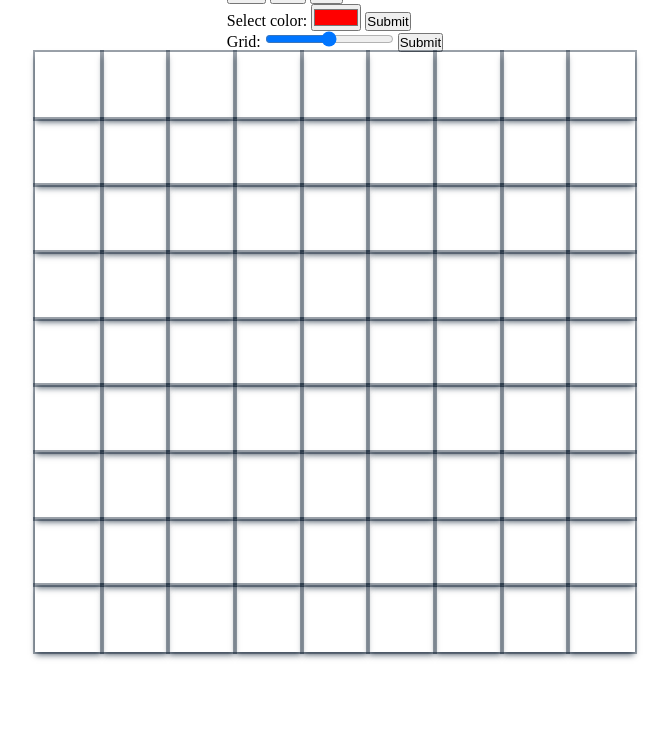
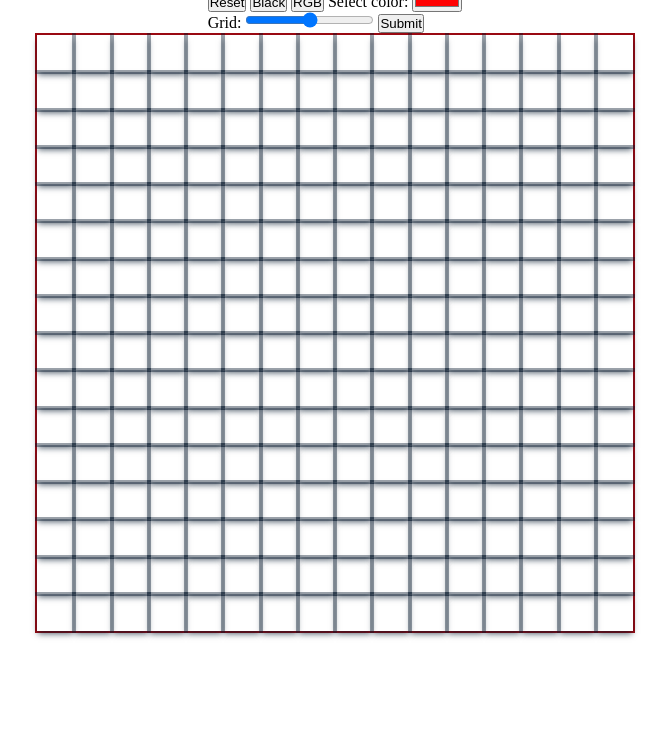
Before and after one commit to Martin-Rojas/Etch-a-Sketch, a plain HTML site: page index.html in a window 1280 px wide. Shown: the part 52-800 px from the top of the page, without its empty margins (305-974 px from the left). Drawn offline with Linux system fonts and the light colour scheme.

Commit message:
update code so that the user could choose a color and thus be able to use it to change the background-color

```diff
--- a/index.html
+++ b/index.html
@@ -14,11 +14,8 @@
         <button>Black</button>
         <button>RGB</button>
 
-        <form action="#">
-          <label for="favcolor">Select color:</label>
-          <input type="color" id="color" name="color" value="#ff0000" />
-          <input type="submit" value="Submit" />
-        </form>
+        <label for="favcolor">Select color:</label>
+        <input type="color" id="color" name="color" value="#ff0000" />
 
         <form action="#" method="get">
           <label for="vol">Grid:</label>
--- a/script.js
+++ b/script.js
@@ -1,19 +1,32 @@
 const grid = document.querySelector(".grid");
 const div = document.createElement("div");
+const userColorChoiceElement = document.querySelector("#color");
 
-/*Create a grid with dimensions user gave */
-for (let rows = 0; rows < 9; rows++) {
-  for (let colms = 0; colms < 9; colms++) {
-    const div = document.createElement("div");
-    div.style.width = `${grid.clientWidth/9}px`
-    div.style.height = `${grid.clientWidth/9}px`
-    div.classList.add("single-div");
+let userColor = 'black';
 
-    div.addEventListener('click', (e)=> {
-        div.style.backgroundColor = "red";
+userColorChoiceElement.addEventListener("change", (event) => {
+  userColor = event.target.value;
+  return userColor;
+});
 
-    })
-    grid.append(div);
+const defaultValue = 16;
 
+const createGrid = (sizeGrid) => {
+  /*Create a grid with dimensions user gave */
+  for (let rows = 0; rows < sizeGrid; rows++) {
+    for (let colms = 0; colms < sizeGrid; colms++) {
+      const div = document.createElement("div");
+      div.style.width = `${grid.clientWidth / sizeGrid}px`;
+      div.style.height = `${grid.clientWidth / sizeGrid}px`;
+      div.classList.add("single-div");
+
+      div.addEventListener("mouseover", (e) => {
+        div.style.backgroundColor = userColor;
+      });
+
+      grid.append(div);
+    }
   }
-}
+};
+
+createGrid(defaultValue);
--- a/styles.css
+++ b/styles.css
@@ -12,6 +12,7 @@
 }
 
 .grid {
+  border: 2px solid red;
   width: 600px;
   height: 600px;
   display: flex;
```
